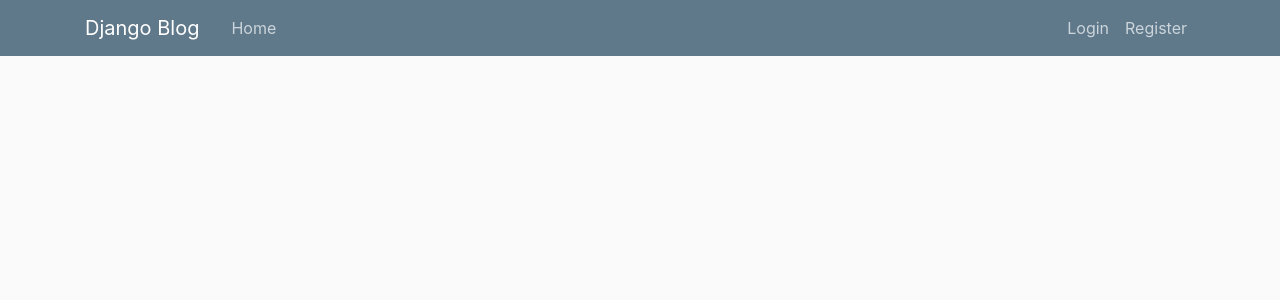
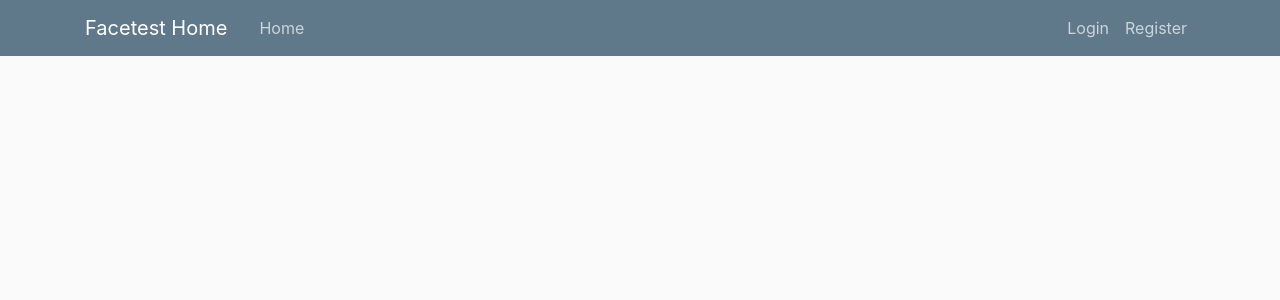
Before and after one commit to tensed/facetest, a Django app: page / in a window 1280 px wide. Shown: the top 300 px of the page. Run offline with Django 3.2, Linux system fonts and the light colour scheme; some libraries are stand-ins or nearby versions.

Commit message:
err fix again 2

```diff
--- a/login/templates/login/template.html
+++ b/login/templates/login/template.html
@@ -23,7 +23,7 @@
     <header class="site-header">
       <nav class="navbar navbar-expand-md navbar-dark bg-steel fixed-top">
         <div class="container">
-          <a class="navbar-brand mr-4" href="{% url 'blog-home' %}">Django Blog</a>
+          <a class="navbar-brand mr-4" href="/">Facetest Home</a>
           <button class="navbar-toggler" type="button" data-toggle="collapse" data-target="#navbarToggle" aria-controls="navbarToggle" aria-expanded="false" aria-label="Toggle navigation">
           <span class="navbar-toggler-icon"></span>
           </button>
```
